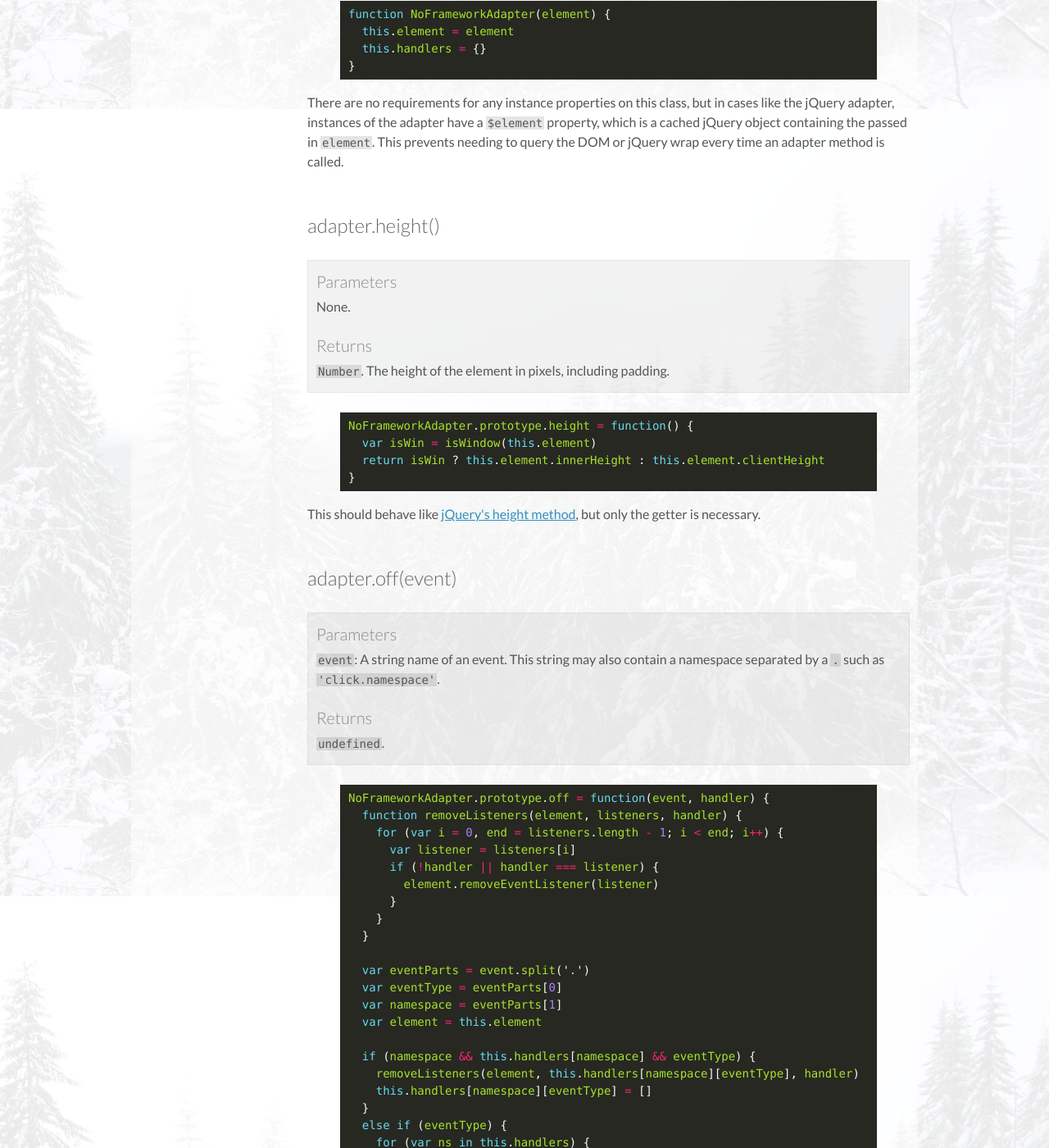
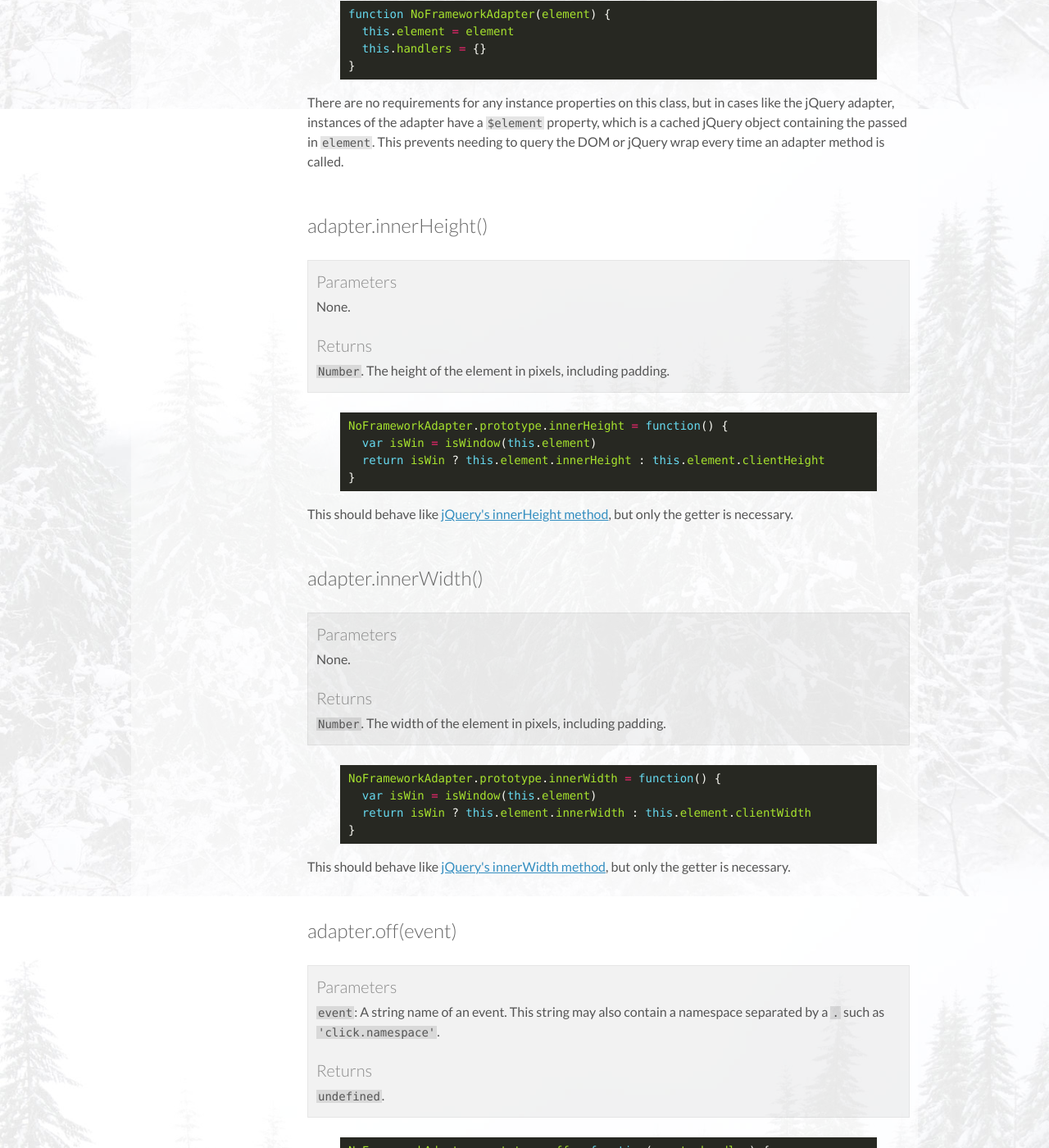
Before and after one commit to imakewebthings/waypoints, a Jekyll site: the page built from guides/adapters/index.html, in a window 1280 px wide and 1400 px high, scrolled down 827 px. Shown: the whole window at 82% size. Built offline with Jekyll 4.4.1, drawn with Linux system fonts in a browser that asks for light colours; nearby versions of some CDN libraries; some of the changed text lies outside the part shown.

Commit message:
Update adapter guide code to match

```diff
--- a/guides/adapters/index.html
+++ b/guides/adapters/index.html
@@ -11,7 +11,8 @@ subsection: adapters
     <h4><a href="#adapter-constructor">Constructor</a></h4>
     <h4>Instance Methods</h4>
     <ul>
-      <li><a href="#adapter-height">height</a></li>
+      <li><a href="#adapter-inner-height">innerHeight</a></li>
+      <li><a href="#adapter-inner-width">innerWidth</a></li>
       <li><a href="#adapter-off">off</a></li>
       <li><a href="#adapter-offset">offset</a></li>
       <li><a href="#adapter-on">on</a></li>
@@ -19,7 +20,6 @@ subsection: adapters
       <li><a href="#adapter-outer-width">outerWidth</a></li>
       <li><a href="#adapter-scroll-left">scrollLeft</a></li>
       <li><a href="#adapter-scroll-top">scrollTop</a></li>
-      <li><a href="#adapter-width">width</a></li>
     </ul>
     <h4>Class Methods</h4>
     <ul>
@@ -52,7 +52,7 @@ function NoFrameworkAdapter(element) {
 
 <p>There are no requirements for any instance properties on this class, but in cases like the jQuery adapter, instances of the adapter have a <code>$element</code> property, which is a cached jQuery object containing the passed in <code>element</code>. This prevents needing to query the DOM or jQuery wrap every time an adapter method is called.</p>
 
-<h3 id="adapter-height">adapter.height()</h3>
+<h3 id="adapter-inner-height">adapter.innerHeight()</h3>
 
 <div class="reference">
   <h3>Parameters</h3>
@@ -62,13 +62,31 @@ function NoFrameworkAdapter(element) {
 </div>
 
 {% highlight js %}
-NoFrameworkAdapter.prototype.height = function() {
+NoFrameworkAdapter.prototype.innerHeight = function() {
   var isWin = isWindow(this.element)
   return isWin ? this.element.innerHeight : this.element.clientHeight
 }
 {% endhighlight %}
 
-<p>This should behave like <a href="http://api.jquery.com/height/" target="_blank">jQuery's height method</a>, but only the getter is necessary.</p>
+<p>This should behave like <a href="http://api.jquery.com/innerheight/" target="_blank">jQuery's innerHeight method</a>, but only the getter is necessary.</p>
+
+<h3 id="adapter-inner-width">adapter.innerWidth()</h3>
+
+<div class="reference">
+  <h3>Parameters</h3>
+  <p>None.</p>
+  <h3>Returns</h3>
+  <p><code>Number</code>. The width of the element in pixels, including padding.</p>
+</div>
+
+{% highlight js %}
+NoFrameworkAdapter.prototype.innerWidth = function() {
+  var isWin = isWindow(this.element)
+  return isWin ? this.element.innerWidth : this.element.clientWidth
+}
+{% endhighlight %}
+
+<p>This should behave like <a href="http://api.jquery.com/innerwidth/" target="_blank">jQuery's innerWidth method</a>, but only the getter is necessary.</p>
 
 <h3 id="adapter-off">adapter.off(event)</h3>
 
@@ -149,7 +167,7 @@ NoFrameworkAdapter.prototype.offset = function() {
 }
 {% endhighlight %}
 
-<p>The adapter only needs to implement the getter version of <a href="http://api.jquery.com/offset/">jQuery's offset</a>. It also needs to gracefully handle <code>window</code> as the element. It should return <code>undefined</code> or <code>null</code> in that case.</p>
+<p>The adapter only needs to implement the getter version of <a href="http://api.jquery.com/offset/" target="_blank">jQuery's offset</a>. It also needs to gracefully handle <code>window</code> as the element. It should return <code>undefined</code> or <code>null</code> in that case.</p>
 
 <h3 id="adapter-on">adapter.on(event, handler)</h3>
 
@@ -187,7 +205,7 @@ NoFrameworkAdapter.prototype.on = function(event, handler) {
 
 {% highlight js %}
 NoFrameworkAdapter.prototype.outerHeight = function(includeMargin) {
-  var height = this.height()
+  var height = this.innerHeight()
   var computedStyle
 
   if (includeMargin && !isWindow(this.element)) {
@@ -213,7 +231,7 @@ NoFrameworkAdapter.prototype.outerHeight = function(includeMargin) {
 
 {% highlight js %}
 NoFrameworkAdapter.prototype.outerWidth = function(includeMargin) {
-  var width = this.width()
+  var width = this.innerWidth()
   var computedStyle
 
   if (includeMargin && !isWindow(this.element)) {
@@ -263,24 +281,6 @@ NoFrameworkAdapter.prototype.scrollTop = function() {
 {% endhighlight %}
 
 <p>This should behave like <a href="http://api.jquery.com/scrolltop/" target="_blank">jQuery's scrollTop method</a>, but only the getter is necessary.</p>
-
-<h3 id="adapter-width">adapter.width()</h3>
-
-<div class="reference">
-  <h3>Parameters</h3>
-  <p>None.</p>
-  <h3>Returns</h3>
-  <p><code>Number</code>. The width of the element in pixels, including padding.</p>
-</div>
-
-{% highlight js %}
-NoFrameworkAdapter.prototype.width = function() {
-  var isWin = isWindow(this.element)
-  return isWin ? this.element.innerWidth : this.element.offsetWidth
-}
-{% endhighlight %}
-
-<p>This should behave like <a href="http://api.jquery.com/width/" target="_blank">jQuery's width method</a>, but only the getter is necessary.</p>
 
 <h3 id="adapter-extend">Adapter.extend(objects...)</h3>
 
```
